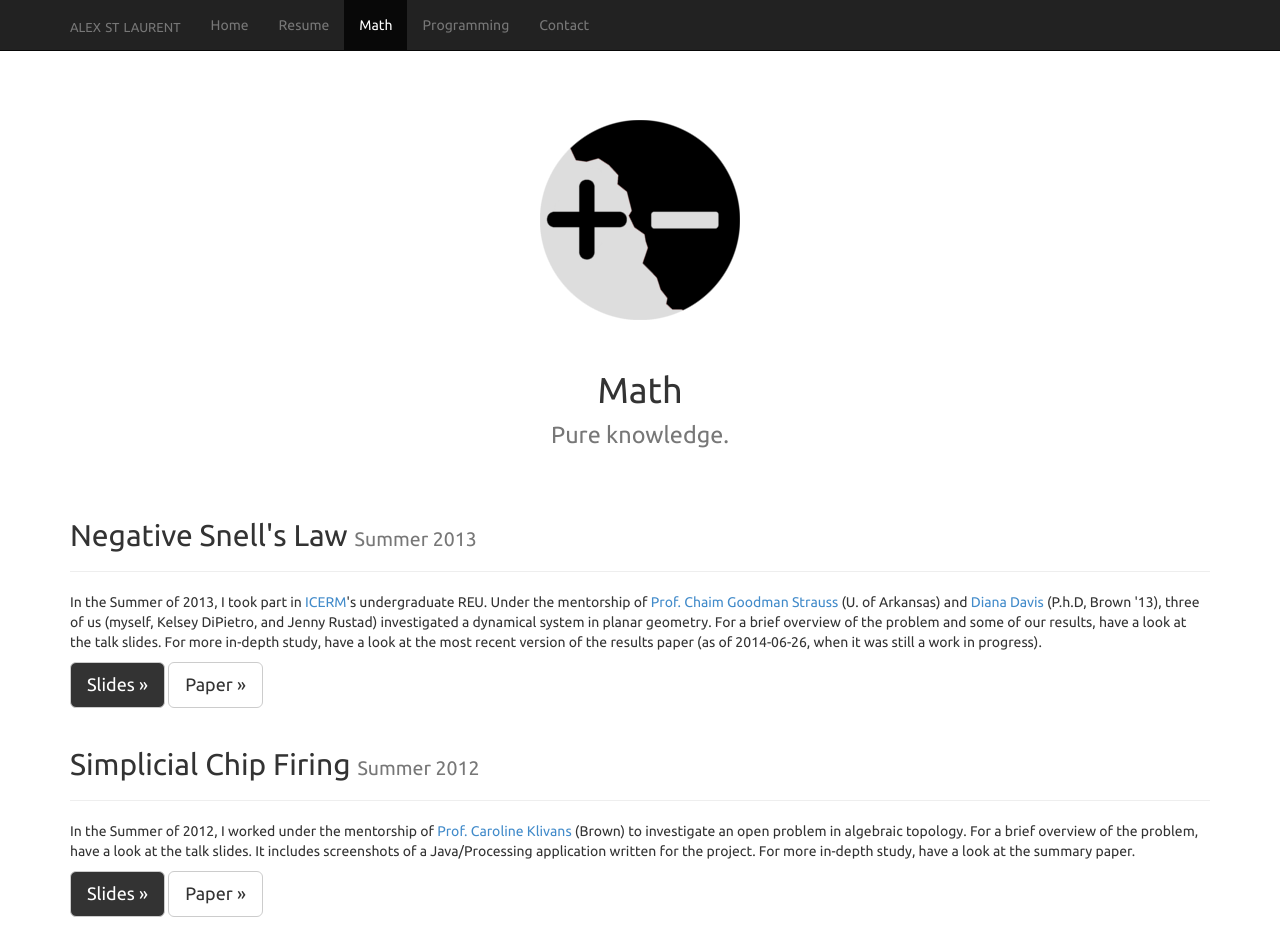
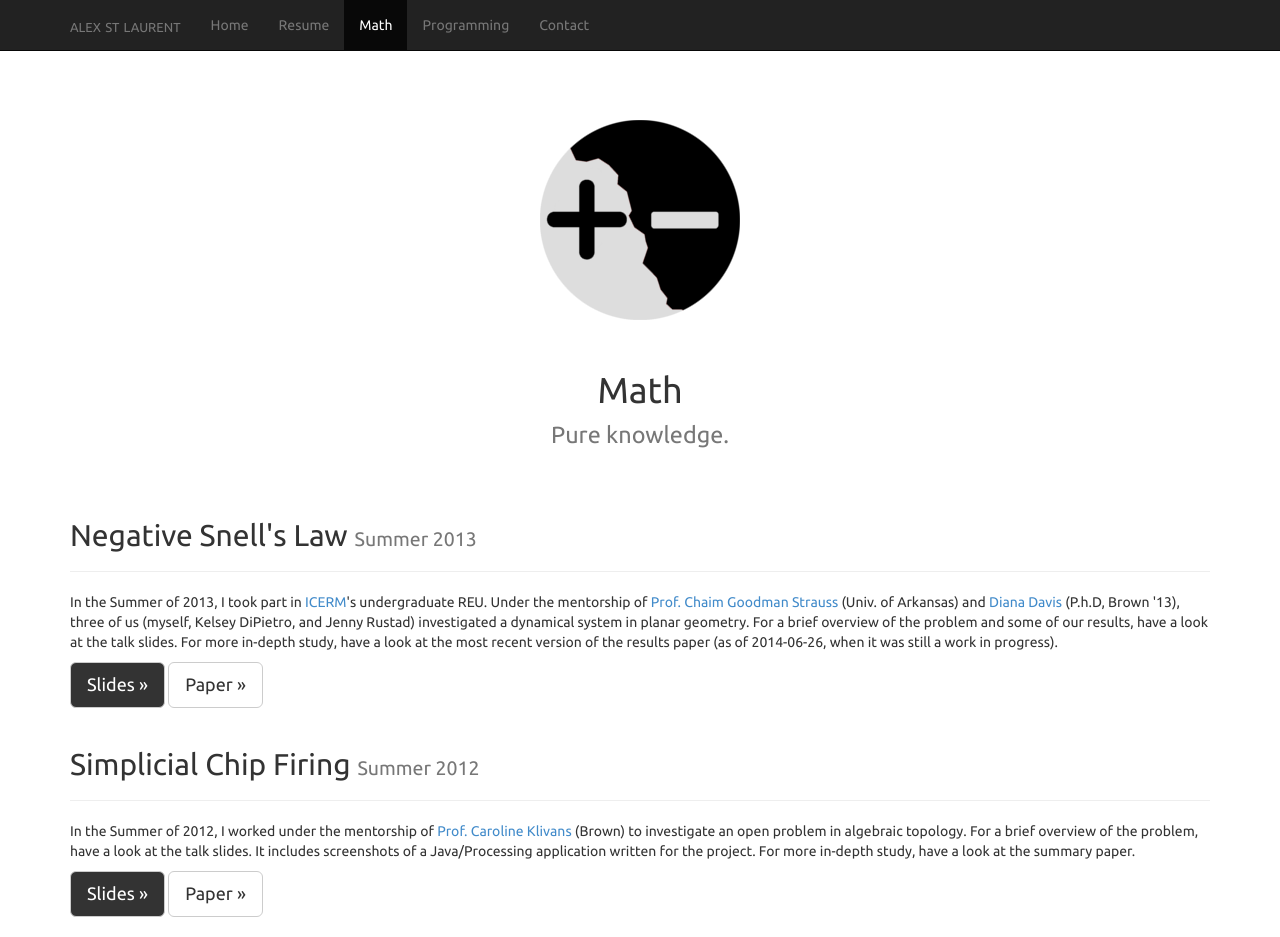
Before and after one commit to awstlaur/website, a Jekyll site: the page built from math/index.html, in a window 1280 px wide and 937 px high. Built offline with Jekyll 4.4.1, drawn with Linux system fonts in a browser that asks for light colours; nearby versions of some CDN libraries; Markdown is read by kramdown in place of the engine named in the settings.

Commit message:
U. changed to Univ.

```diff
--- a/math/index.html
+++ b/math/index.html
@@ -18,7 +18,7 @@
     <h2>Negative Snell's Law <small>Summer 2013</small></h2>
   </div>
   <p>
-  In the Summer of 2013, I took part in <a href="http://icerm.brown.edu">ICERM</a>'s undergraduate REU. Under the mentorship of <a href="http://comp.uark.edu/~strauss/">Prof. Chaim Goodman Strauss</a> (U. of Arkansas) and <a href="http://www.math.northwestern.edu/~diana/">Diana Davis</a> (P.h.D, Brown '13), three of us (myself, Kelsey DiPietro, and Jenny Rustad) investigated a dynamical system in planar geometry. For a brief overview of the problem and some of our results, have a look at the talk slides. For more in-depth study, have a look at the most recent version of the results paper (as of 2014-06-26, when it was still a work in progress).
+  In the Summer of 2013, I took part in <a href="http://icerm.brown.edu">ICERM</a>'s undergraduate REU. Under the mentorship of <a href="http://comp.uark.edu/~strauss/">Prof. Chaim Goodman Strauss</a> (Univ. of Arkansas) and <a href="http://www.math.northwestern.edu/~diana/">Diana Davis</a> (P.h.D, Brown '13), three of us (myself, Kelsey DiPietro, and Jenny Rustad) investigated a dynamical system in planar geometry. For a brief overview of the problem and some of our results, have a look at the talk slides. For more in-depth study, have a look at the most recent version of the results paper (as of 2014-06-26, when it was still a work in progress).
   </p>
   <a class="btn btn-lg btn-inverse" href="{{ site.baseurl }}/docs/negsnel_talk.pdf" role="button">Slides »</a>
   <a class="btn btn-lg btn-default" href="{{ site.baseurl }}/docs/negsnel.pdf" role="button">Paper »</a>
```
Also changed, not shown: 5 other files.
